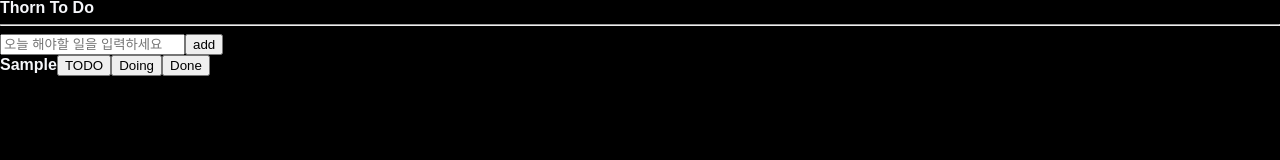
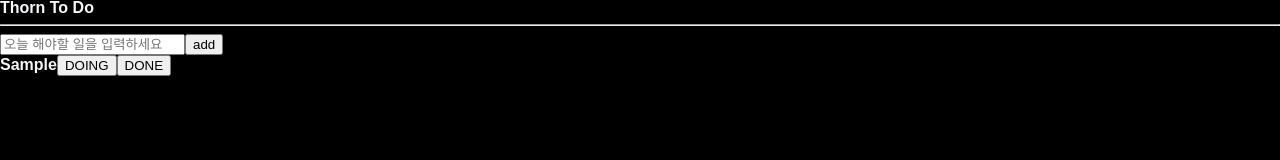
Before and after one commit to xowoony/thorn-to-do, a React (Create React App) app: page / in a window 1280 px wide. Both pictures are taken after typing "Sample" into the empty fields and a click on the button "add". Shown: the top 160 px of the page. Built offline with nearby package versions, Linux system fonts and the light colour scheme.

Commit message:
TODO 카테고리에 있을 때의 버튼 변화

```diff
--- a/src/components/ToDo.tsx
+++ b/src/components/ToDo.tsx
@@ -6,13 +6,13 @@
 
 import { IToDo } from "./atoms";
 
-function ToDo({ text }: IToDo) {
+function ToDo({ text, category }: IToDo) {
   return (
     <li>
       <span>{text}</span>
-      <button>TODO</button>
-      <button>Doing</button>
-      <button>Done</button>
+      {category !== "TODO" && <button>TODO</button>}
+      {category !== "DOING" && <button>DOING</button>}
+      {category !== "DONE" && <button>DONE</button>}
     </li>
   );
 }
```
